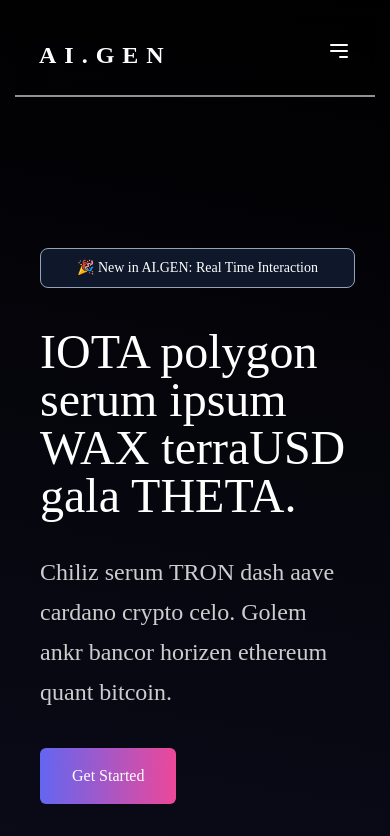
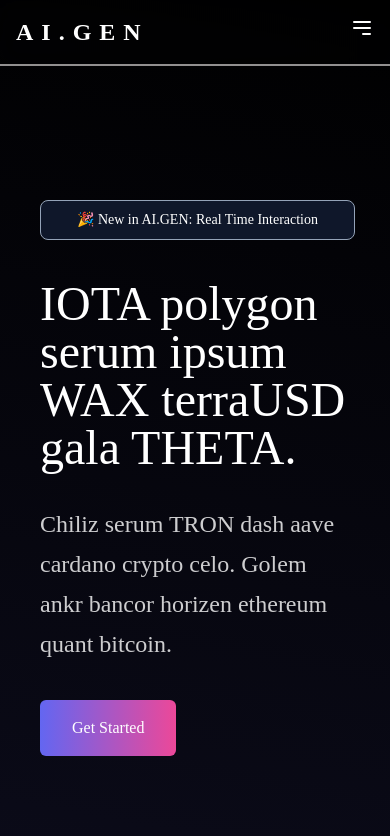
Before and after one commit to ravimishra007/Ravi-Mishra---Frontend-Developer, a React (Vite) app in the folder figma_design/: page / in a window 390 px wide. Shown: the top 836 px of the page. Built offline with nearby package versions, Linux system fonts and the light colour scheme.

Commit message:
last commit of figma project

```diff
--- a/figma_design/src/components/Footer.jsx
+++ b/figma_design/src/components/Footer.jsx
@@ -2,7 +2,7 @@
 const Footer = () => {
   return (
     <footer className="bg-custom-radial text-white py-8 h-[250px]" >
-      <div className="container mx-auto px-4 flex flex-col md:flex-row justify-between items-center">
+      <div className="container mt-[50px] px-4 flex flex-col md:flex-row justify-between items-center">
         <div className="mb-6 md:mb-0">
           <h1 className="text-2xl font-bold ">AI.GEN</h1>
           <p className="mt-2 text-gray-400">© 2024 Company. All rights reserved.</p>
--- a/figma_design/src/components/Header.jsx
+++ b/figma_design/src/components/Header.jsx
@@ -13,9 +13,9 @@
 export const Header = () => {
   return (
     <div className="mx-auto w-full relative overflow-hidden header">
-            <Navbar/>
-      <div className="md:flex p-10">
-        <header className="md:w-[50%] md:ml-44 mt-24">
+      <Navbar />
+      <div className="md:flex p-10 mt-20">
+        <header className="md:w-[50%] md:ml-40 mt-20">
           <button className="btn0 border px-2 py-1 text-sm rounded-lg bg-slate-900 border-slate-400">
             🎉 New in AI.GEN: Real Time Interaction
           </button>
@@ -30,7 +30,7 @@
             Get Started
           </button>
         </header>
-        <aside className="hidden md:flex absolute md:relative top-[-30px] right-[-90px] -z-1 gap-12">
+        <aside className="hidden md:flex absolute md:relative top-[-30px] right-[-90px] gap-12">
           <div className="flex flex-col gap-10 img-animate-up-down">
             <img
               src={elonMusk}
--- a/figma_design/src/components/Navbar.jsx
+++ b/figma_design/src/components/Navbar.jsx
@@ -1,6 +1,5 @@
 import { useState } from 'react';
 import '../styles/navbar.css';
-
 
 export const Navbar = () => {
   const [menuOpen, setMenuOpen] = useState(false);
@@ -10,17 +9,15 @@
   };
 
   return (
-    <nav className="flex justify-between items-center p-6 relative z-10 backdrop-blur-md">
+    <nav className="fixed top-0 left-0 w-full flex justify-between items-center p-4 z-10 backdrop-blur-md">
       <div className="flex items-center justify-start gap-5">
         <div className="text-2xl font-bold tracking-[8px]">AI.GEN</div>
-        {/* Hide the menu items on screens smaller than 750px */}
-        <ul className={`hidden md:flex gap-5`}>
+        <ul className="hidden md:flex gap-5">
           <li>Features</li>
           <li>Roadmap</li>
           <li>Tokenomics</li>
         </ul>
       </div>
-      {/* Hamburger menu icon */}
       <div className="md:hidden">
         <button onClick={toggleMenu} className="text-white focus:outline-none">
           <svg
@@ -40,8 +37,23 @@
           </svg>
         </button>
       </div>
-      {/* Menu items for screens larger than 750px */}
-      {/* <div className={`flex gap-3 ${menuOpen ? 'hidden' : 'md:flex'}`}> */}
+      <div className={`sidebar ${menuOpen ? 'flex' : 'hidden'} md:hidden`}>
+        <ul className="flex flex-col gap-5">
+          <li>Features</li>
+          <li>Roadmap</li>
+          <li>Tokenomics</li>
+          <li>
+            <button className="rounded-md py-3 px-6 border-0 backdrop-opacity-50 bg-slate-900 w-full">
+              Whitepaper
+            </button>
+          </li>
+          <li>
+            <button className="bg-gradient-to-r from-indigo-500 to-pink-500 rounded-md py-3 px-6 border-0 w-full">
+              Get Started
+            </button>
+          </li>
+        </ul>
+      </div>
       <div className="hidden md:flex gap-3">
         <button className="rounded-md py-3 px-6 border-0 backdrop-opacity-50 bg-slate-900">
           Whitepaper
--- a/figma_design/src/styles/navbar.css
+++ b/figma_design/src/styles/navbar.css
@@ -4,11 +4,18 @@
 }
 
 nav {
-  margin: 15px;
+  margin: 0px;
   border-bottom: 2px solid rgb(146, 144, 144);
+  width: 100%;
   font-size: 20px;
   font-weight: 500;
+  position: sticky;
+   top:0
 }
+
+
+
+
 
 .btn0 {
   width: 315px;
```
Also changed, not shown: figma_design/src/styles/footer.css (deleted), 1 other file (tests, documents, lock files or other folders).
